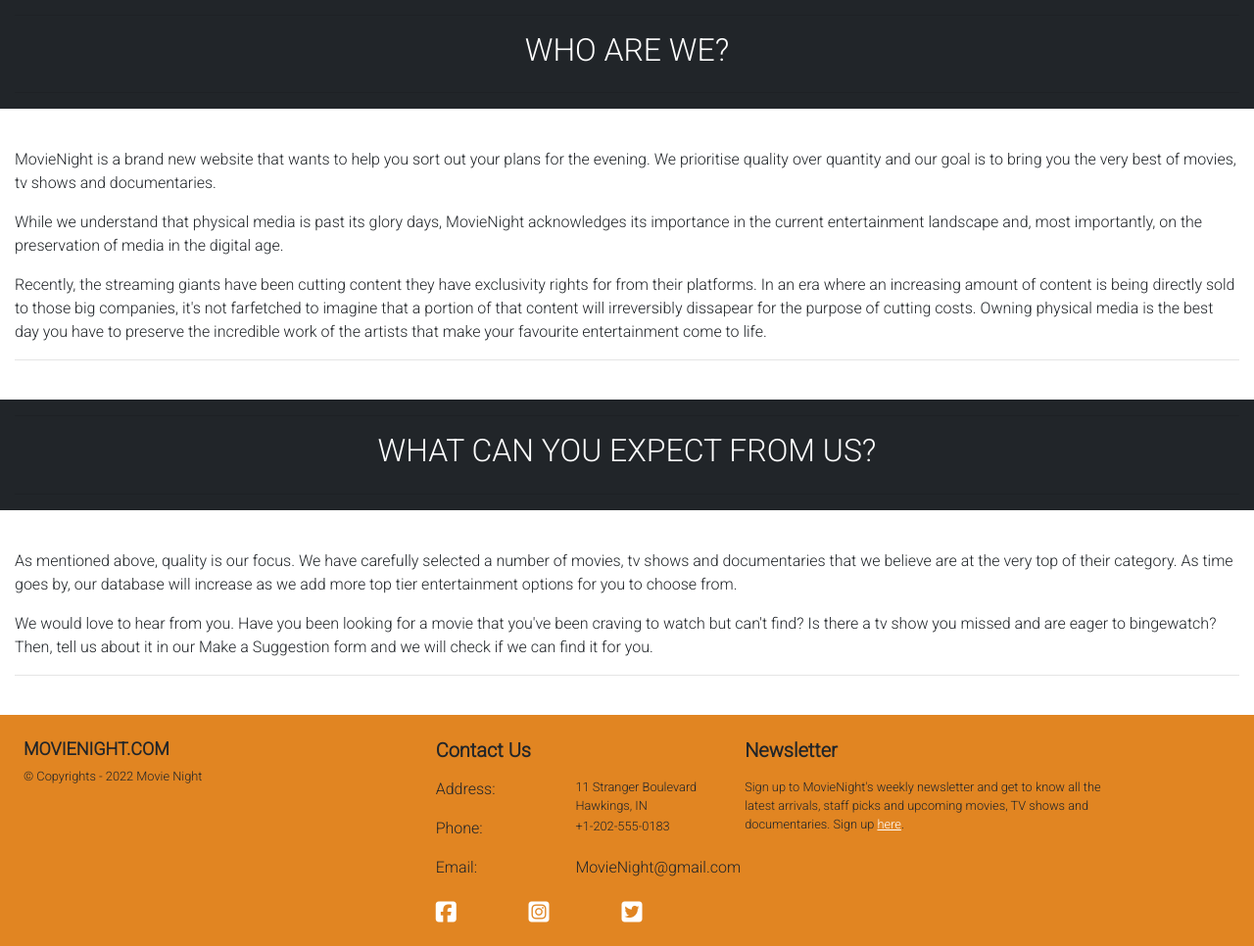
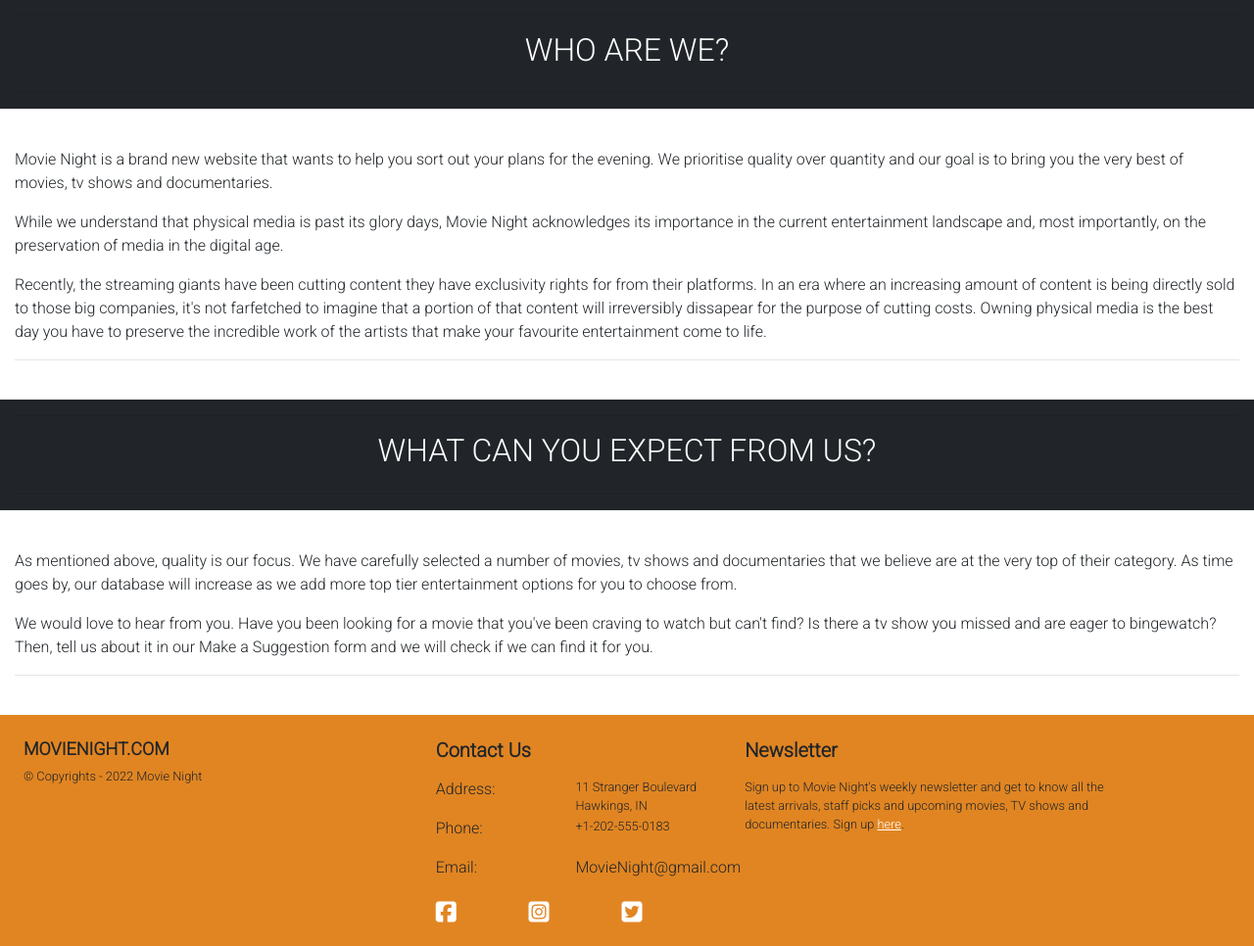
Before and after one commit to FranciscoBarreira/MovieNight, a Django app: page /about/ in a window 1280 px wide. Shown: the part 251-1217 px from the top of the page at 98% size. Run offline with Django 3.2, Linux system fonts and the light colour scheme; parts of the project's set-up code (start-up, migrations or seed data) failed here and were passed over; some libraries are stand-ins or nearby versions.

Commit message:
fixed a small bug with the newsletter app

```diff
--- a/about/templates/about/about.html
+++ b/about/templates/about/about.html
@@ -15,12 +15,12 @@
         </div>
     </div>
     <div class="statement-style">
-        <p>MovieNight is a brand new website that wants to help you sort out your plans
+        <p>Movie Night is a brand new website that wants to help you sort out your plans
            for the evening. We prioritise quality over quantity and our goal is to bring
            you the very best of movies, tv shows and documentaries.</p>
 
 
-        <p> While we understand that physical media is past its glory days, MovieNight
+        <p> While we understand that physical media is past its glory days, Movie Night
             acknowledges its importance in the current entertainment landscape and,
             most importantly, on the preservation of media in the digital age.
         </p>
--- a/newsletter/templates/newsletter/newsletter.html
+++ b/newsletter/templates/newsletter/newsletter.html
@@ -15,7 +15,7 @@
         </div>
     </div>
     <div class="statement-style">
-        <p>Sign up to MovieNight's weekly newsletter and get to know all the
+        <p>Sign up to Movie Night's weekly newsletter and get to know all the
             latest arrivals, staff picks and upcoming movies, TV shows and documentaries.
         </p>
         <hr>
--- a/templates/base.html
+++ b/templates/base.html
@@ -11,7 +11,7 @@
 
         <meta name="description" content="Online movie, TV shows and Documentaries shop - shipping worldwide">
         <meta name="keywords"
-        content="movies, tv, tv-series, tv-shows, documentaries, dvd, blu-ray, 4k, comedy, action, drama, sci-fi, thriller, horror, sport, animation, anime, musical, romance, war, western, adventure, shop, online">
+        content="movies, tv, tv-series, tv-shows, documentaries, dvd, blu-ray, 4k, comedy, action, drama, sci-fi, thriller, horror, sport, animation, anime, musical, romance, war, western, adventure, shop, online, worldwide, shipping">
     {% endblock %}
 
     {% block extra_meta %}
@@ -180,7 +180,7 @@
         <!-- Newsletter -->
         <div class="col-lg-4 col-md-6">
             <h5 class=" mb-3"><strong>Newsletter</strong></h5>
-            <p class="small mb-0">Sign up to MovieNight's weekly newsletter and get to know all the
+            <p class="small mb-0">Sign up to Movie Night's weekly newsletter and get to know all the
                 latest arrivals, staff picks and upcoming movies, TV shows and documentaries.
                 Sign up <a class="newsletter-link" href="{% url 'newsletter' %}">here</a>.</p>
         </div>
```
